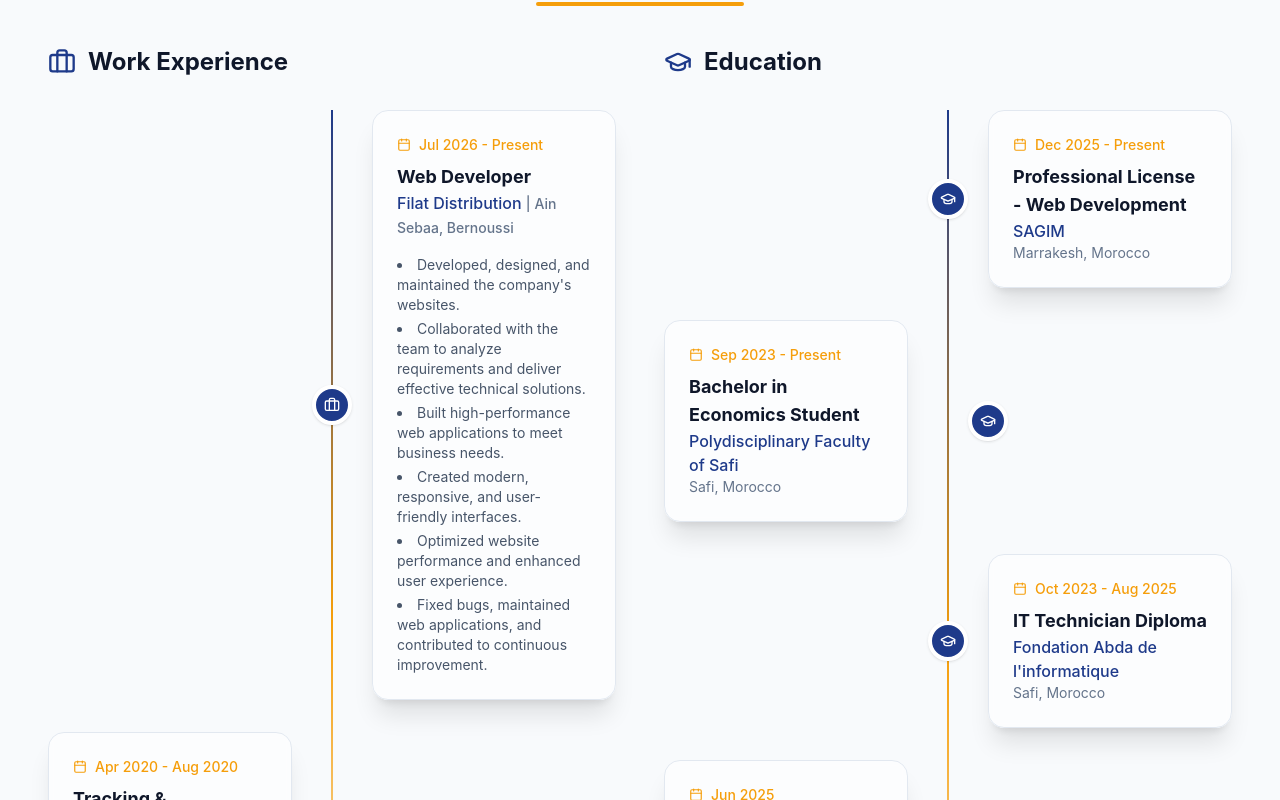
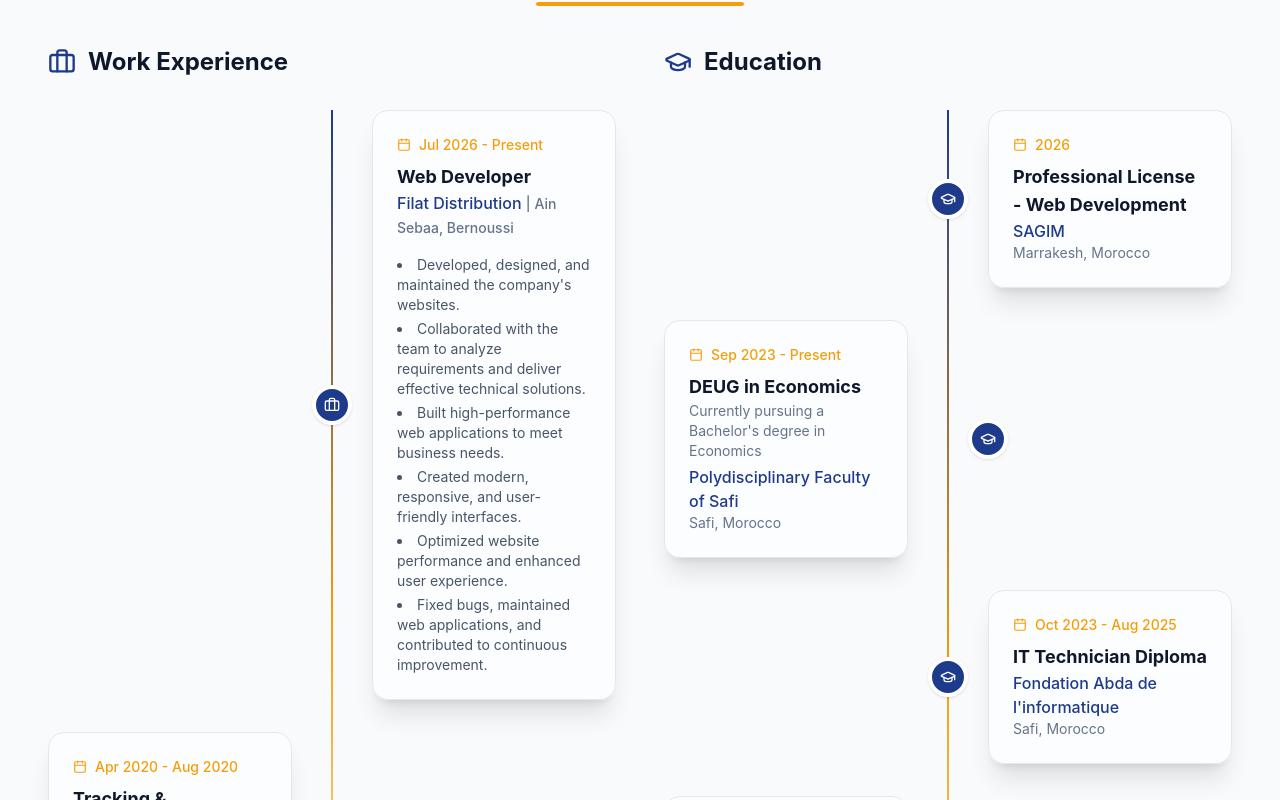
Before and after one commit to mohamedamineaitsalah/portfolio, a React app: page / in a window 1280 px wide. Shown: the part 2900-3700 px from the top of the page. Built offline with nearby package versions, Linux system fonts and the light colour scheme; the HTML template or start-up script is replaced by a standard one.

Commit message:
fix: correct education data - SAGIM date to 2026, DEUG in Economics with subtitle

```diff
--- a/src/components/Experience.jsx
+++ b/src/components/Experience.jsx
@@ -37,10 +37,11 @@ const Experience = () => {
       degree: 'Professional License - Web Development',
       institution: 'SAGIM',
       location: 'Marrakesh, Morocco',
-      period: 'Dec 2025 - Present'
+      period: '2026'
     },
     {
-      degree: 'Bachelor in Economics Student',
+      degree: 'DEUG in Economics',
+      subtitle: 'Currently pursuing a Bachelor\'s degree in Economics',
       institution: 'Polydisciplinary Faculty of Safi',
       location: 'Safi, Morocco',
       period: 'Sep 2023 - Present'
@@ -125,6 +126,7 @@ const Experience = () => {
                     <span>{edu.period}</span>
                   </div>
                   <h4 className="font-bold text-lg text-slate-900 dark:text-white">{edu.degree}</h4>
+                  {edu.subtitle && <p className="text-slate-500 dark:text-slate-400 text-sm mb-1">{edu.subtitle}</p>}
                   <div className="text-primary font-medium">{edu.institution}</div>
                   <div className="text-slate-500 text-sm">{edu.location}</div>
                 </div>
```
